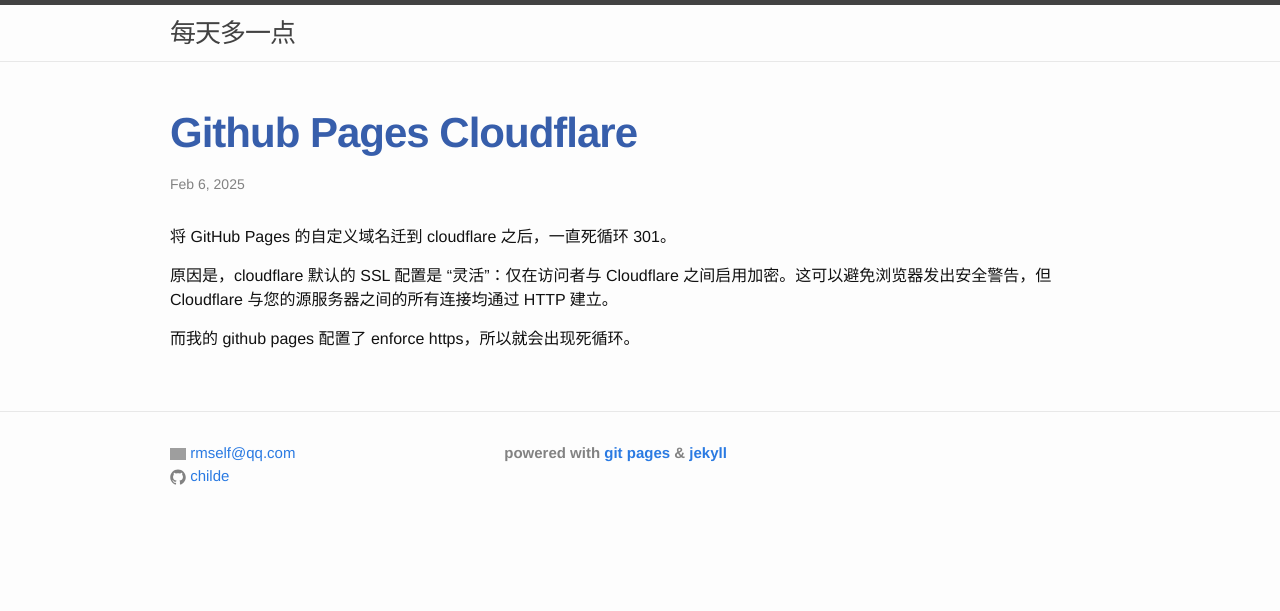
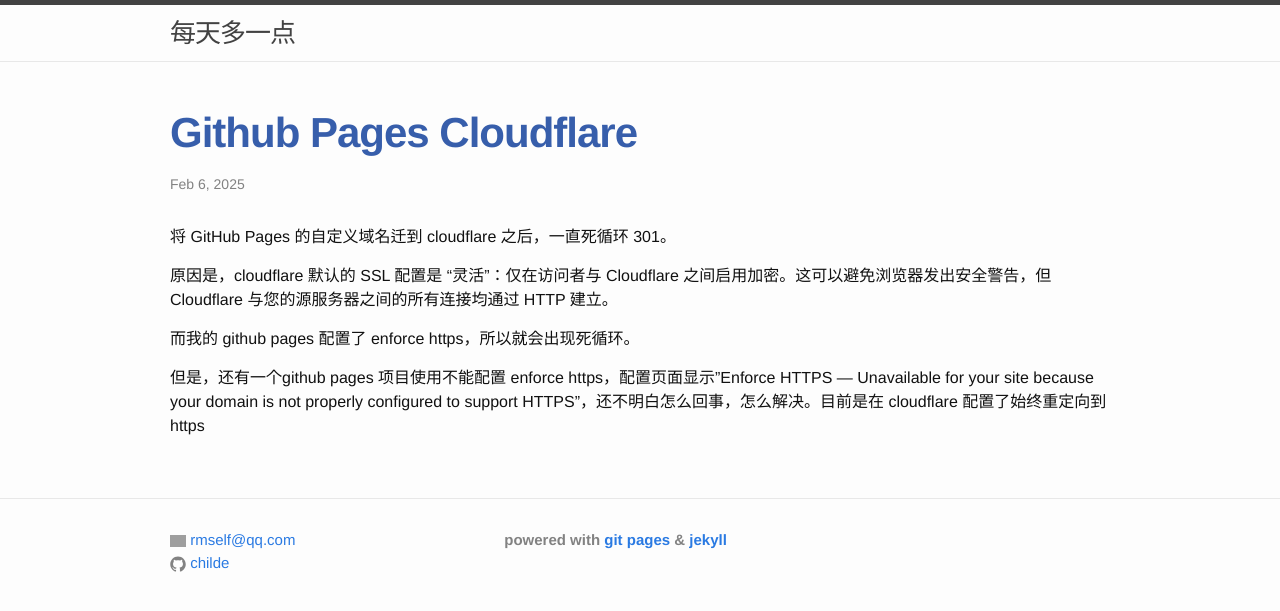
Before and after one commit to childe/gitcommit.today, a Jekyll site: the page built from _posts/2025-02-06-github-pages-cloudflare.md, in a window 1280 px wide. Shown: the top 611 px of the page. Built offline with Jekyll 4.4.1, drawn with Linux system fonts in a browser that asks for light colours; grey boxes are pictures that could not be loaded.

Commit message:
modified:   _posts/2025-02-06-github-pages-cloudflare.md

```diff
--- a/_posts/2025-02-06-github-pages-cloudflare.md
+++ b/_posts/2025-02-06-github-pages-cloudflare.md
@@ -10,3 +10,5 @@
 原因是，cloudflare 默认的 SSL 配置是 "灵活"：仅在访问者与 Cloudflare 之间启用加密。这可以避免浏览器发出安全警告，但 Cloudflare 与您的源服务器之间的所有连接均通过 HTTP 建立。
 
 而我的 github pages 配置了 enforce https，所以就会出现死循环。
+
+但是，还有一个github pages 项目使用不能配置 enforce https，配置页面显示"Enforce HTTPS — Unavailable for your site because your domain is not properly configured to support HTTPS"，还不明白怎么回事，怎么解决。目前是在 cloudflare 配置了始终重定向到 https
```
